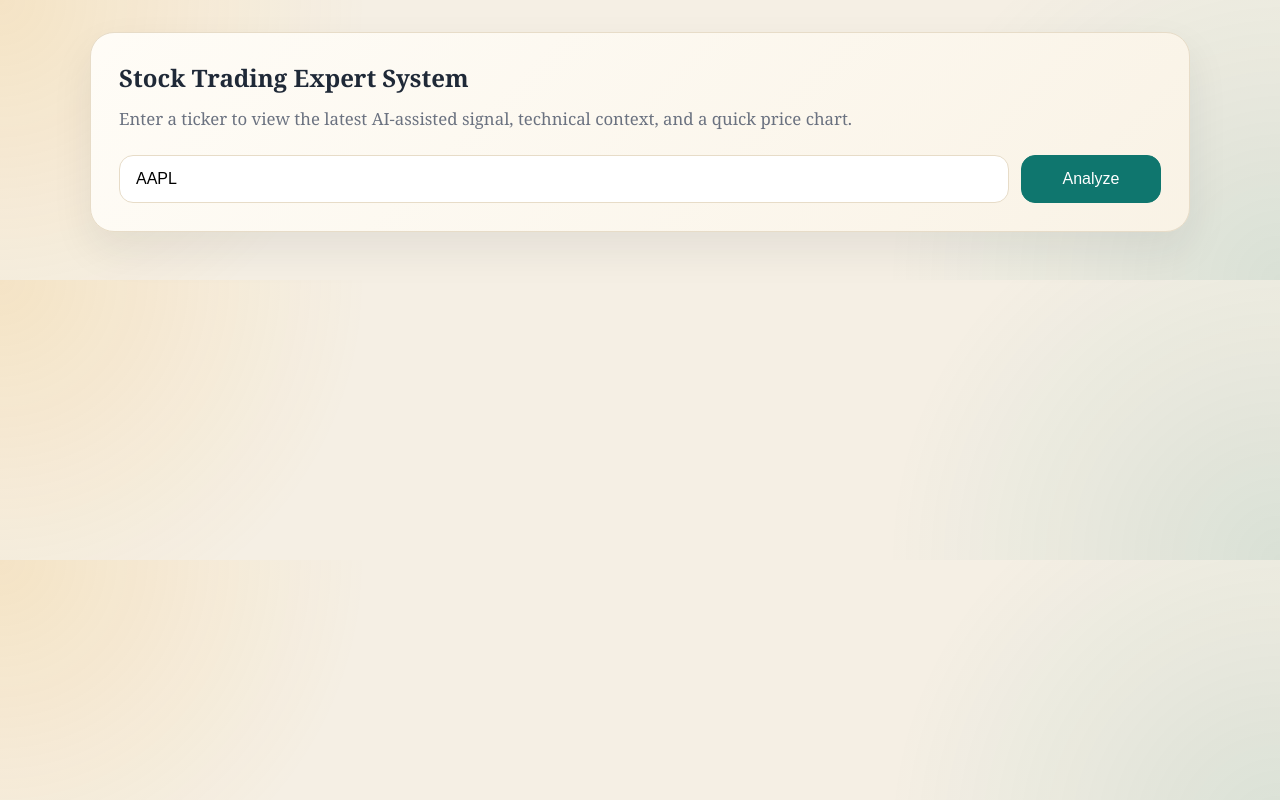
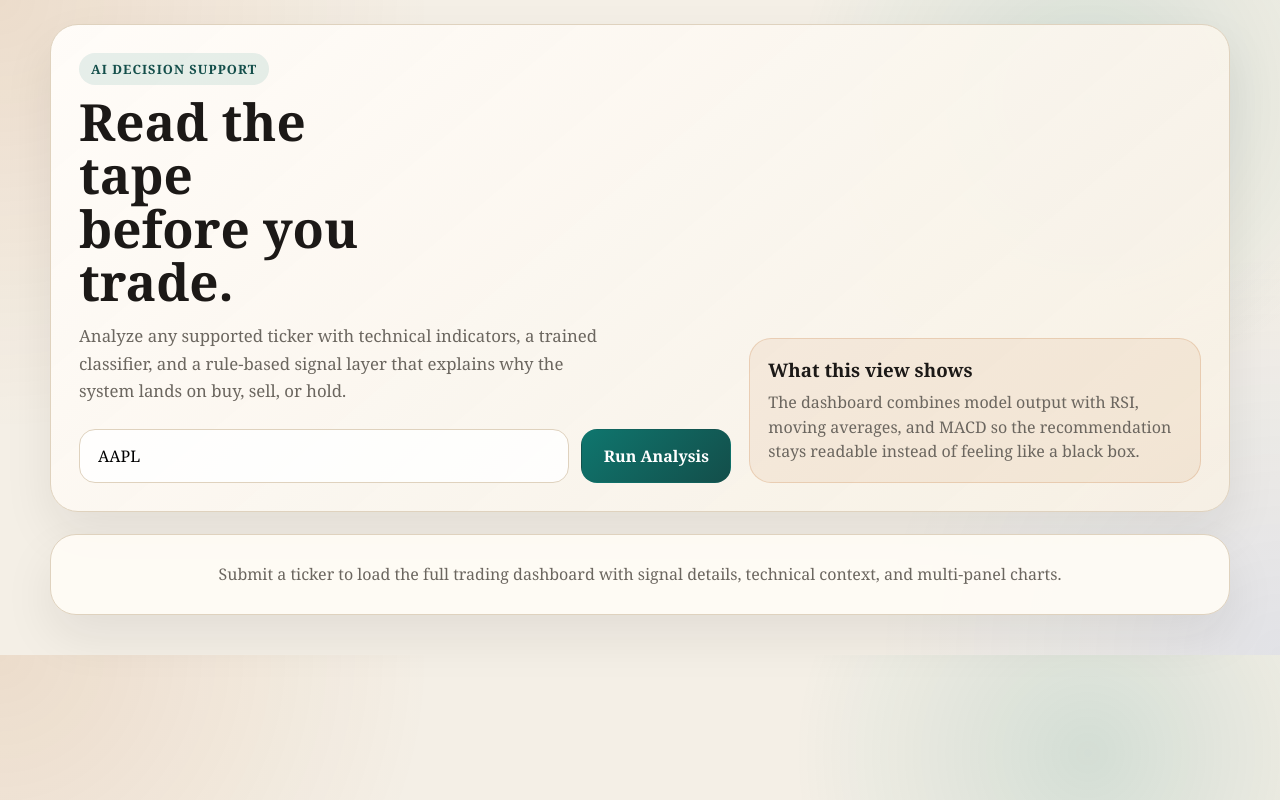
Before and after one commit to The8thwarlord/stock_expert_system, a Flask app: page / in a window 1280 px wide. Run offline with Flask 3, Linux system fonts and the light colour scheme.

Commit message:
Completed

```diff
--- a/app/routes.py
+++ b/app/routes.py
@@ -2,6 +2,7 @@ from __future__ import annotations
 
 from flask import Blueprint, render_template, request
 import plotly.graph_objects as go
+from plotly.subplots import make_subplots
 
 try:
     from ml.indicators import build_feature_dataset_for_ticker
@@ -14,10 +15,22 @@ except ModuleNotFoundError:
 main_bp = Blueprint("main", __name__)
 
 
-def build_price_chart(feature_df, ticker: str) -> str:
+def build_market_dashboard(feature_df, ticker: str) -> str:
     recent_df = feature_df.tail(90)
 
-    figure = go.Figure()
+    figure = make_subplots(
+        rows=3,
+        cols=1,
+        shared_xaxes=True,
+        vertical_spacing=0.06,
+        row_heights=[0.56, 0.20, 0.24],
+        subplot_titles=(
+            f"{ticker.upper()} Price and Trend",
+            "RSI 14",
+            "MACD",
+        ),
+    )
+
     figure.add_trace(
         go.Scatter(
             x=recent_df.index,
@@ -25,7 +38,9 @@ def build_price_chart(feature_df, ticker: str) -> str:
             mode="lines",
             name="Close",
             line={"color": "#0f766e", "width": 3},
-        )
+        ),
+        row=1,
+        col=1,
     )
     figure.add_trace(
         go.Scatter(
@@ -34,7 +49,9 @@ def build_price_chart(feature_df, ticker: str) -> str:
             mode="lines",
             name="MA 20",
             line={"color": "#f59e0b", "width": 2},
-        )
+        ),
+        row=1,
+        col=1,
     )
     figure.add_trace(
         go.Scatter(
@@ -43,19 +60,84 @@ def build_price_chart(feature_df, ticker: str) -> str:
             mode="lines",
             name="MA 50",
             line={"color": "#2563eb", "width": 2},
-        )
+        ),
+        row=1,
+        col=1,
+    )
+    figure.add_trace(
+        go.Scatter(
+            x=recent_df.index,
+            y=recent_df["RSI_14"],
+            mode="lines",
+            name="RSI 14",
+            line={"color": "#7c3aed", "width": 2.5},
+        ),
+        row=2,
+        col=1,
+    )
+    figure.add_trace(
+        go.Scatter(
+            x=recent_df.index,
+            y=recent_df["MACD"],
+            mode="lines",
+            name="MACD",
+            line={"color": "#111827", "width": 2},
+        ),
+        row=3,
+        col=1,
+    )
+    figure.add_trace(
+        go.Scatter(
+            x=recent_df.index,
+            y=recent_df["MACD_Signal"],
+            mode="lines",
+            name="MACD Signal",
+            line={"color": "#dc2626", "width": 2},
+        ),
+        row=3,
+        col=1,
+    )
+    figure.add_trace(
+        go.Bar(
+            x=recent_df.index,
+            y=recent_df["MACD_Hist"],
+            name="MACD Hist",
+            marker={"color": "#93c5fd"},
+            opacity=0.5,
+        ),
+        row=3,
+        col=1,
     )
 
     figure.update_layout(
-        title=f"{ticker.upper()} Price and Moving Averages",
         template="plotly_white",
-        height=420,
+        height=760,
         margin={"l": 40, "r": 20, "t": 60, "b": 40},
         legend={"orientation": "h", "yanchor": "bottom", "y": 1.02, "x": 0},
-        xaxis_title="Date",
-        yaxis_title="Price",
+        paper_bgcolor="#fffdf8",
+        plot_bgcolor="#fffdf8",
     )
+    figure.add_hline(y=70, line_dash="dot", line_color="#dc2626", row=2, col=1)
+    figure.add_hline(y=30, line_dash="dot", line_color="#059669", row=2, col=1)
+    figure.update_yaxes(title_text="Price", row=1, col=1)
+    figure.update_yaxes(title_text="RSI", range=[0, 100], row=2, col=1)
+    figure.update_yaxes(title_text="MACD", row=3, col=1)
+    figure.update_xaxes(title_text="Date", row=3, col=1)
     return figure.to_html(full_html=False, include_plotlyjs="cdn")
+
+
+def build_highlights(result: dict) -> list[dict]:
+    probability_value = result["probability_up"]
+    probability_label = "N/A" if probability_value is None else f"{probability_value:.2f}"
+
+    return [
+        {"label": "Current Price", "value": f"{result['current_price']:.2f}"},
+        {"label": "Probability Up", "value": probability_label},
+        {"label": "RSI 14", "value": f"{result['rsi']:.2f}"},
+        {"label": "MA 20", "value": f"{result['ma_20']:.2f}"},
+        {"label": "MACD", "value": f"{result['macd']:.4f}"},
+        {"label": "MACD Signal", "value": f"{result['macd_signal']:.4f}"},
+    ]
 
 
 @main_bp.route("/", methods=["GET", "POST"])
@@ -63,6 +145,7 @@ def index():
     ticker = "AAPL"
     result = None
     chart_html = None
+    highlights = []
     error = None
 
     if request.method == "POST":
@@ -78,7 +161,8 @@ def index():
                 period="1y",
                 normalize=True,
             )
-            chart_html = build_price_chart(feature_df, ticker)
+            chart_html = build_market_dashboard(feature_df, ticker)
+            highlights = build_highlights(result)
         except Exception as exc:
             error = str(exc)
 
@@ -87,5 +171,6 @@ def index():
         ticker=ticker,
         result=result,
         chart_html=chart_html,
+        highlights=highlights,
         error=error,
     )
--- a/templates/index.html
+++ b/templates/index.html
@@ -6,16 +6,22 @@
     <title>Stock Trading Expert System</title>
     <style>
         :root {
-            --bg: #f5efe4;
-            --panel: #fffdf8;
-            --ink: #1f2937;
-            --muted: #6b7280;
+            --bg: #f4efe6;
+            --panel: rgba(255, 252, 246, 0.92);
+            --panel-strong: #fffdf9;
+            --ink: #1c1917;
+            --muted: #6b665f;
+            --line: #dfd2be;
             --accent: #0f766e;
-            --accent-soft: #dff4ef;
-            --line: #e7dcc8;
-            --good: #166534;
-            --warn: #92400e;
-            --bad: #991b1b;
+            --accent-deep: #134e4a;
+            --gold: #b45309;
+            --buy-bg: #dcfce7;
+            --buy-text: #166534;
+            --sell-bg: #fee2e2;
+            --sell-text: #991b1b;
+            --hold-bg: #fef3c7;
+            --hold-text: #92400e;
+            --shadow: 0 22px 50px rgba(28, 25, 23, 0.08);
         }
 
         * {
@@ -24,140 +30,258 @@
 
         body {
             margin: 0;
+            color: var(--ink);
             font-family: Georgia, "Times New Roman", serif;
             background:
-                radial-gradient(circle at top left, rgba(245, 158, 11, 0.14), transparent 28%),
-                radial-gradient(circle at bottom right, rgba(15, 118, 110, 0.12), transparent 30%),
+                radial-gradient(circle at top left, rgba(180, 83, 9, 0.12), transparent 30%),
+                radial-gradient(circle at 85% 15%, rgba(15, 118, 110, 0.14), transparent 24%),
+                radial-gradient(circle at bottom right, rgba(37, 99, 235, 0.09), transparent 28%),
                 var(--bg);
-            color: var(--ink);
         }
 
         .page {
-            width: min(1100px, calc(100% - 32px));
-            margin: 32px auto 48px;
+            width: min(1180px, calc(100% - 28px));
+            margin: 24px auto 40px;
         }
 
         .hero {
             padding: 28px;
             border: 1px solid var(--line);
-            border-radius: 24px;
-            background: linear-gradient(135deg, rgba(255, 253, 248, 0.96), rgba(250, 243, 230, 0.96));
-            box-shadow: 0 18px 40px rgba(31, 41, 55, 0.08);
+            border-radius: 28px;
+            background:
+                linear-gradient(140deg, rgba(255, 253, 249, 0.98), rgba(247, 240, 228, 0.92));
+            box-shadow: var(--shadow);
         }
 
-        h1, h2 {
-            margin: 0 0 12px;
+        .eyebrow {
+            display: inline-block;
+            margin-bottom: 10px;
+            padding: 7px 12px;
+            border-radius: 999px;
+            background: rgba(15, 118, 110, 0.1);
+            color: var(--accent-deep);
+            font-size: 0.8rem;
+            font-weight: 700;
+            letter-spacing: 0.08em;
+            text-transform: uppercase;
+        }
+
+        h1, h2, h3 {
+            margin: 0;
             font-weight: 600;
         }
 
+        h1 {
+            font-size: clamp(2rem, 4vw, 3.4rem);
+            line-height: 1.04;
+            max-width: 10ch;
+        }
+
         .lede {
-            margin: 0 0 22px;
+            max-width: 58ch;
+            margin: 14px 0 24px;
             color: var(--muted);
+            line-height: 1.65;
             font-size: 1.05rem;
-            line-height: 1.6;
         }
 
         form {
-            display: flex;
+            display: grid;
+            grid-template-columns: minmax(0, 1fr) auto;
             gap: 12px;
-            flex-wrap: wrap;
         }
 
         input, button {
-            border-radius: 14px;
+            font: inherit;
+            border-radius: 16px;
             border: 1px solid var(--line);
-            padding: 14px 16px;
-            font-size: 1rem;
+            padding: 15px 18px;
         }
 
         input {
-            flex: 1 1 260px;
-            background: #fff;
+            background: rgba(255, 255, 255, 0.85);
         }
 
         button {
-            background: var(--accent);
-            color: #fff;
+            background: linear-gradient(135deg, var(--accent), var(--accent-deep));
+            color: white;
+            border-color: transparent;
             cursor: pointer;
-            min-width: 140px;
-            border-color: var(--accent);
+            min-width: 150px;
+            font-weight: 700;
         }
 
-        .grid {
+        .hero-grid {
             display: grid;
-            grid-template-columns: repeat(2, minmax(0, 1fr));
+            grid-template-columns: 1.3fr 0.9fr;
             gap: 18px;
-            margin-top: 24px;
+            align-items: end;
+        }
+
+        .hero-note {
+            padding: 18px;
+            border-radius: 22px;
+            border: 1px solid rgba(180, 83, 9, 0.18);
+            background: rgba(180, 83, 9, 0.07);
+        }
+
+        .hero-note p {
+            margin: 8px 0 0;
+            color: var(--muted);
+            line-height: 1.55;
+        }
+
+        .error {
+            margin-top: 16px;
+            padding: 14px 16px;
+            border-radius: 18px;
+            border: 1px solid #fecdd3;
+            background: #fff1f2;
+            color: #991b1b;
+        }
+
+        .dashboard {
+            display: grid;
+            grid-template-columns: 1.05fr 1.25fr;
+            gap: 18px;
+            margin-top: 22px;
         }
 
         .card {
-            padding: 22px;
-            border-radius: 22px;
             border: 1px solid var(--line);
+            border-radius: 26px;
             background: var(--panel);
-            box-shadow: 0 14px 28px rgba(31, 41, 55, 0.05);
+            box-shadow: var(--shadow);
+        }
+
+        .signal-card {
+            padding: 24px;
+        }
+
+        .signal-top {
+            display: flex;
+            justify-content: space-between;
+            gap: 16px;
+            align-items: flex-start;
+        }
+
+        .ticker-line {
+            color: var(--muted);
+            margin-top: 8px;
+        }
+
+        .signal-pill {
+            display: inline-flex;
+            align-items: center;
+            justify-content: center;
+            min-width: 102px;
+            padding: 12px 18px;
+            border-radius: 999px;
+            font-weight: 700;
+            letter-spacing: 0.06em;
+        }
+
+        .BUY { background: var(--buy-bg); color: var(--buy-text); }
+        .SELL { background: var(--sell-bg); color: var(--sell-text); }
+        .HOLD { background: var(--hold-bg); color: var(--hold-text); }
+
+        .explanation {
+            margin: 18px 0 0;
+            line-height: 1.7;
+            color: #2d2a26;
+        }
+
+        .reason-list {
+            display: flex;
+            flex-wrap: wrap;
+            gap: 10px;
+            margin-top: 18px;
+        }
+
+        .reason-chip {
+            padding: 10px 12px;
+            border-radius: 16px;
+            background: rgba(255, 255, 255, 0.7);
+            border: 1px solid var(--line);
+            color: #3d3a35;
+            font-size: 0.94rem;
+            line-height: 1.45;
+        }
+
+        .metrics-card {
+            padding: 24px;
+        }
+
+        .metrics-grid {
+            display: grid;
+            grid-template-columns: repeat(3, minmax(0, 1fr));
+            gap: 12px;
+            margin-top: 18px;
         }
 
         .metric {
-            display: grid;
-            grid-template-columns: repeat(2, minmax(0, 1fr));
-            gap: 14px;
-            margin-top: 16px;
+            padding: 16px;
+            border-radius: 20px;
+            background: var(--panel-strong);
+            border: 1px solid var(--line);
         }
 
-        .pill {
-            display: inline-block;
-            padding: 8px 14px;
-            border-radius: 999px;
-            font-weight: 700;
-            letter-spacing: 0.03em;
-        }
-
-        .BUY { background: #dcfce7; color: var(--good); }
-        .SELL { background: #fee2e2; color: var(--bad); }
-        .HOLD { background: #fef3c7; color: var(--warn); }
-
-        .label {
+        .metric-label {
             color: var(--muted);
-            font-size: 0.9rem;
+            font-size: 0.88rem;
             margin-bottom: 6px;
         }
 
-        .value {
+        .metric-value {
             font-size: 1.2rem;
             font-weight: 700;
         }
 
-        .error {
-            margin-top: 18px;
-            padding: 14px 16px;
-            border-radius: 16px;
-            background: #fff1f2;
-            color: var(--bad);
-            border: 1px solid #fecdd3;
+        .chart-card {
+            margin-top: 22px;
+            padding: 18px;
         }
 
-        .chart {
-            margin-top: 24px;
-            padding: 18px;
-            border-radius: 22px;
-            border: 1px solid var(--line);
-            background: var(--panel);
-            box-shadow: 0 14px 28px rgba(31, 41, 55, 0.05);
+        .empty {
+            margin-top: 22px;
+            padding: 26px;
+            text-align: center;
+            line-height: 1.65;
+            color: var(--muted);
         }
 
-        @media (max-width: 800px) {
-            .grid, .metric {
+        @media (max-width: 960px) {
+            .hero-grid,
+            .dashboard {
                 grid-template-columns: 1fr;
             }
 
-            .page {
-                width: min(100% - 20px, 1100px);
-                margin-top: 20px;
+            .metrics-grid {
+                grid-template-columns: repeat(2, minmax(0, 1fr));
+            }
         }
 
-            .hero, .card, .chart {
+        @media (max-width: 640px) {
+            .page {
+                width: min(100% - 16px, 1180px);
+                margin-top: 12px;
+            }
+
+            .hero,
+            .signal-card,
+            .metrics-card,
+            .chart-card,
+            .empty {
                 padding: 18px;
+            }
+
+            form,
+            .metrics-grid {
+                grid-template-columns: 1fr;
+            }
+
+            .signal-top {
+                flex-direction: column;
             }
         }
     </style>
@@ -165,68 +289,68 @@
 <body>
     <main class="page">
         <section class="hero">
-            <h1>Stock Trading Expert System</h1>
-            <p class="lede">Enter a ticker to view the latest AI-assisted signal, technical context, and a quick price chart.</p>
+            <div class="hero-grid">
+                <div>
+                    <span class="eyebrow">AI Decision Support</span>
+                    <h1>Read the tape before you trade.</h1>
+                    <p class="lede">Analyze any supported ticker with technical indicators, a trained classifier, and a rule-based signal layer that explains why the system lands on buy, sell, or hold.</p>
                     <form method="post">
                         <input type="text" name="ticker" placeholder="AAPL, TSLA, RELIANCE.NS" value="{{ ticker }}" required>
-                <button type="submit">Analyze</button>
+                        <button type="submit">Run Analysis</button>
                     </form>
-
                     {% if error %}
                         <div class="error">{{ error }}</div>
                     {% endif %}
+                </div>
+                <aside class="hero-note">
+                    <h3>What this view shows</h3>
+                    <p>The dashboard combines model output with RSI, moving averages, and MACD so the recommendation stays readable instead of feeling like a black box.</p>
+                </aside>
+            </div>
         </section>
 
         {% if result %}
-            <section class="grid">
-                <article class="card">
-                    <h2>{{ result.ticker }} on {{ result.date }}</h2>
-                    <p><span class="pill {{ result.signal }}">{{ result.signal }}</span></p>
-                    <p>{{ result.explanation }}</p>
+            <section class="dashboard">
+                <article class="card signal-card">
+                    <div class="signal-top">
+                        <div>
+                            <h2>{{ result.ticker }}</h2>
+                            <div class="ticker-line">Latest analyzed session: {{ result.date }}</div>
+                        </div>
+                        <div class="signal-pill {{ result.signal }}">{{ result.signal }}</div>
+                    </div>
+                    <p class="explanation">{{ result.explanation }}</p>
+                    {% if result.reasons %}
+                        <div class="reason-list">
+                            {% for reason in result.reasons %}
+                                <div class="reason-chip">{{ reason }}</div>
+                            {% endfor %}
+                        </div>
+                    {% endif %}
                 </article>
 
-                <article class="card">
-                    <h2>Market Snapshot</h2>
+                <article class="card metrics-card">
+                    <h2>Signal Snapshot</h2>
+                    <div class="metrics-grid">
+                        {% for item in highlights %}
                             <div class="metric">
-                        <div>
-                            <div class="label">Current Price</div>
-                            <div class="value">{{ "%.2f"|format(result.current_price) }}</div>
+                                <div class="metric-label">{{ item.label }}</div>
+                                <div class="metric-value">{{ item.value }}</div>
                             </div>
-                        <div>
-                            <div class="label">Probability Up</div>
-                            <div class="value">
-                                {% if result.probability_up is not none %}
-                                    {{ "%.2f"|format(result.probability_up) }}
-                                {% else %}
-                                    N/A
-                                {% endif %}
-                            </div>
-                        </div>
-                        <div>
-                            <div class="label">RSI 14</div>
-                            <div class="value">{{ "%.2f"|format(result.rsi) }}</div>
-                        </div>
-                        <div>
-                            <div class="label">MA 20</div>
-                            <div class="value">{{ "%.2f"|format(result.ma_20) }}</div>
-                        </div>
-                        <div>
-                            <div class="label">MACD</div>
-                            <div class="value">{{ "%.4f"|format(result.macd) }}</div>
-                        </div>
-                        <div>
-                            <div class="label">MACD Signal</div>
-                            <div class="value">{{ "%.4f"|format(result.macd_signal) }}</div>
-                        </div>
+                        {% endfor %}
                     </div>
                 </article>
             </section>
 
             {% if chart_html %}
-                <section class="chart">
+                <section class="card chart-card">
                     {{ chart_html|safe }}
                 </section>
             {% endif %}
+        {% else %}
+            <section class="card empty">
+                Submit a ticker to load the full trading dashboard with signal details, technical context, and multi-panel charts.
+            </section>
         {% endif %}
     </main>
 </body>
```
Lines whose indentation alone changed are shown as unchanged.
